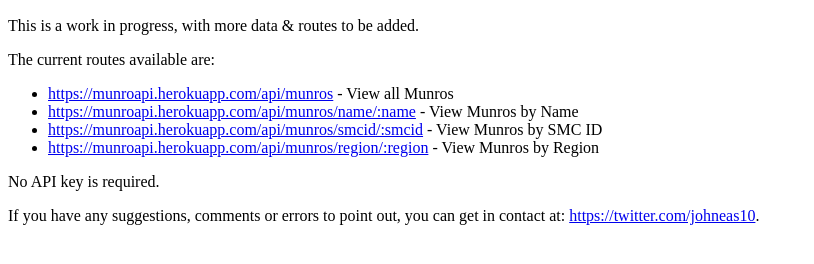
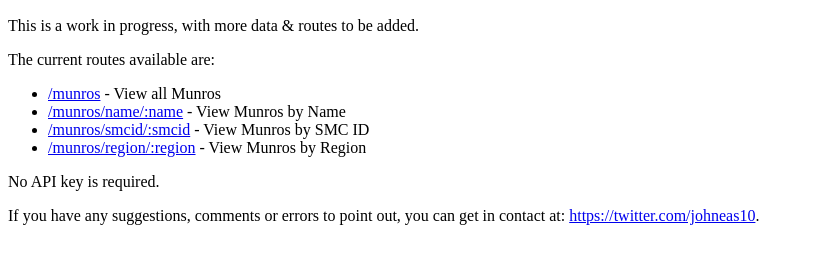
Before and after one commit to tannyque/munro_api, a website: page public/index.html in a window 1280 px wide. Shown: the part 50-314 px from the top of the page, without its empty margins (0-814 px from the left). Drawn offline with Linux system fonts and the light colour scheme.

Commit message:
update for new domain

```diff
--- a/public/index.html
+++ b/public/index.html
@@ -14,10 +14,10 @@
     <p>The current routes available are:</p>
 
     <ul>
-    <li><a href="https://munroapi.herokuapp.com/api/munros">https://munroapi.herokuapp.com/api/munros</a> - View all Munros</li>
-    <li><a href="https://munroapi.herokuapp.com/api/munros/name/ben nevis">https://munroapi.herokuapp.com/api/munros/name/:name</a> - View Munros by Name</li>
-    <li><a href="https://munroapi.herokuapp.com/api/munros/smcid/m201">https://munroapi.herokuapp.com/api/munros/smcid/:smcid</a> - View Munros by SMC ID</li>
-    <li><a href="https://munroapi.herokuapp.com/api/munros/region/loch linnhe to loch ericht">https://munroapi.herokuapp.com/api/munros/region/:region</a> - View Munros by Region</li>
+    <li><a href="https://johneas.io/munro-api/munros">/munros</a> - View all Munros</li>
+    <li><a href="https://johneas.io/munro-api/munros/name/ben nevis">/munros/name/:name</a> - View Munros by Name</li>
+    <li><a href="https://johneas.io/munro-api/munros/smcid/m201">/munros/smcid/:smcid</a> - View Munros by SMC ID</li>
+    <li><a href="https://johneas.io/munro-api/munros/region/loch linnhe to loch ericht">/munros/region/:region</a> - View Munros by Region</li>
     </ul>
 
     <p>No API key is required.</p>
```
Also changed, not shown: README.md.
